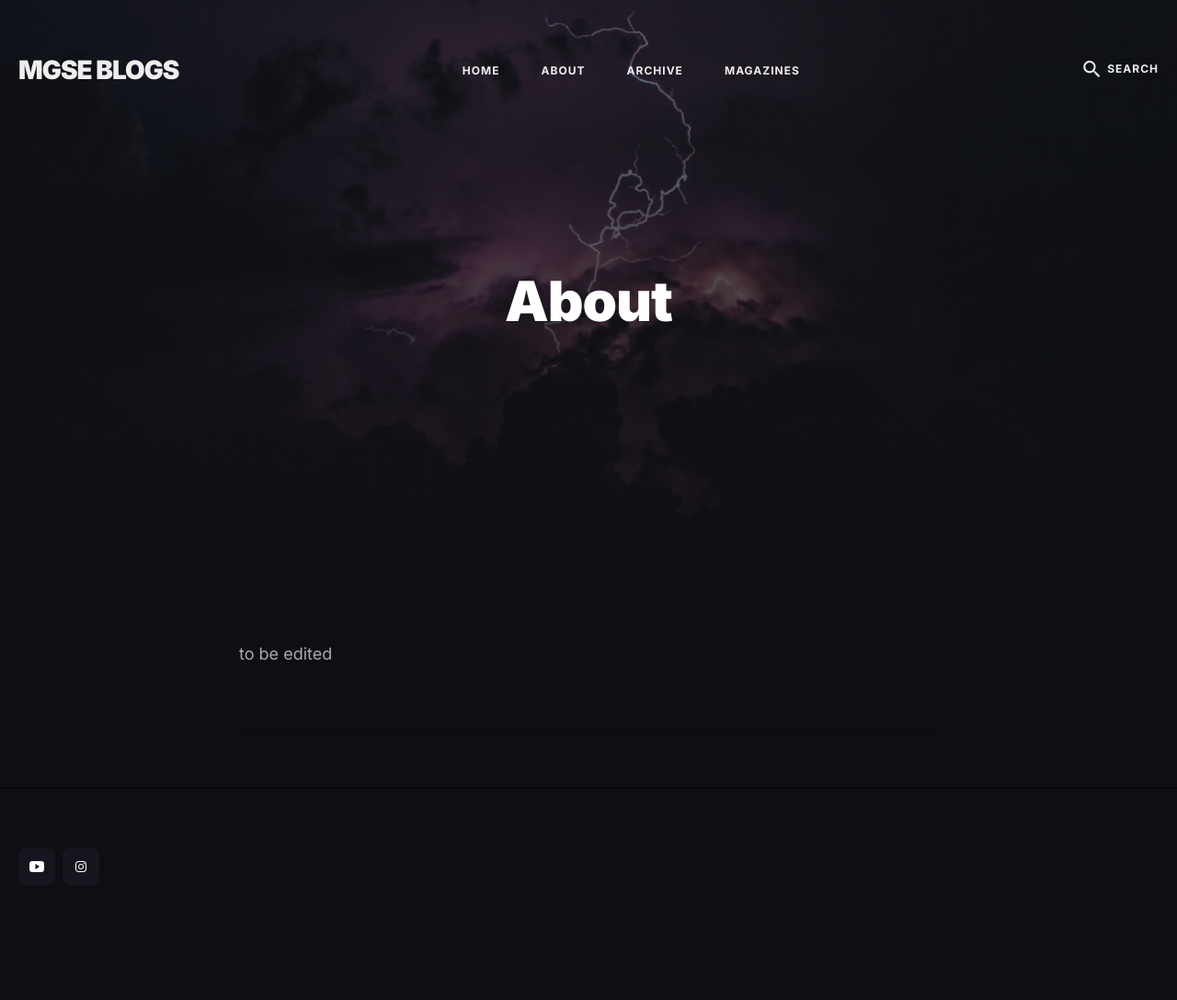
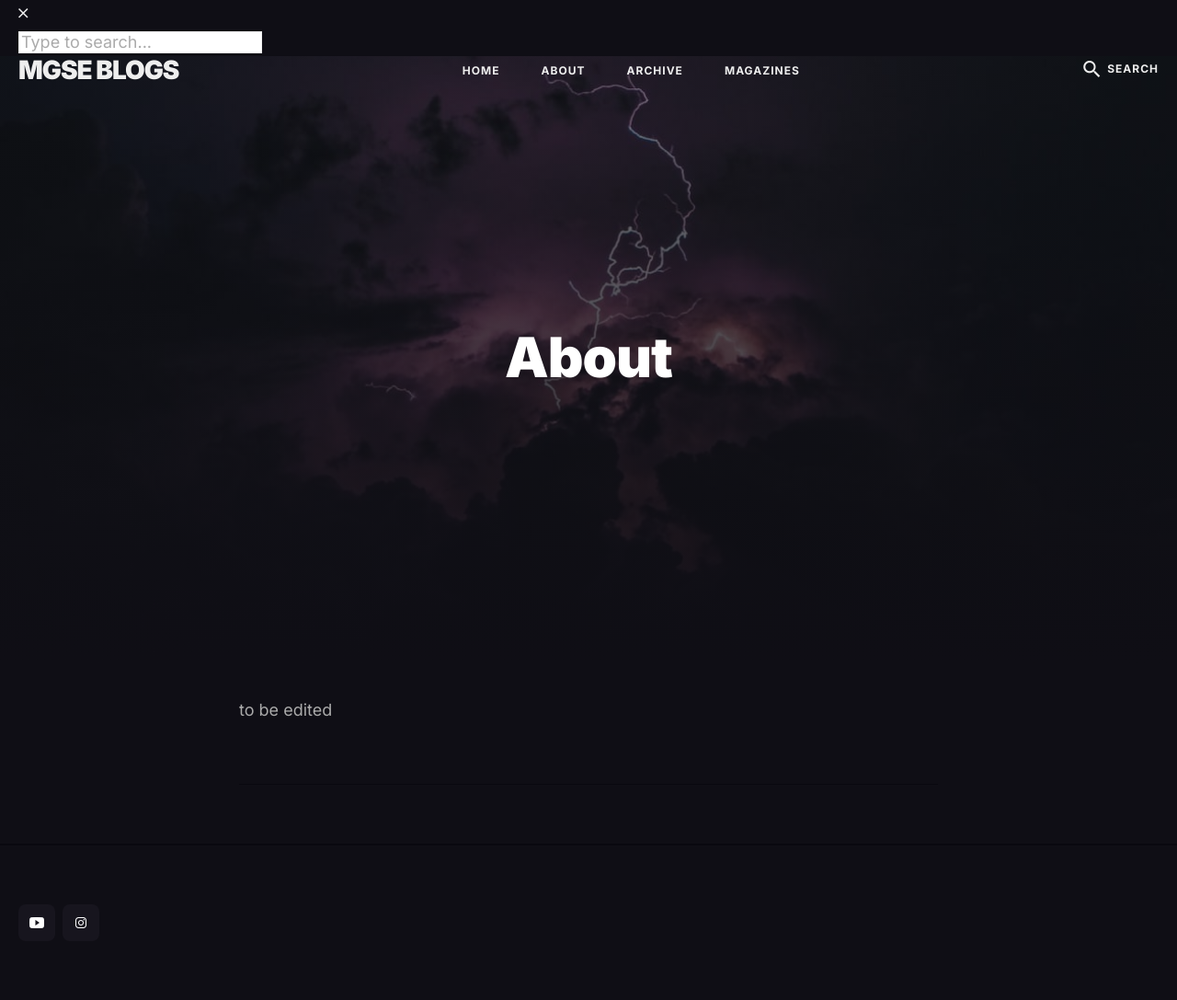
Before and after one commit to MGSE-Blogs/mgse-blogs.github.io, a Jekyll site: the page built from _pages/about.md, in a window 1280 px wide. Shown: the whole page at 92% size. Built offline with Jekyll 4.4.1, drawn with Linux system fonts in a browser that asks for light colours; nearby versions of some CDN libraries; before the commit the page ends 1026 px from its top, so only the background shows below that.

Commit message:
Update main.scss

```diff
--- a/_includes/main.scss
+++ b/_includes/main.scss
@@ -79,7 +79,7 @@
 /* >>>>>>>>>>>>>> :: 3.3-Header <<<<<<<<<<<<<<< */
 @import '3-modules/header';
 /* >>>>>>>>>>>>>> :: 3.4-Search <<<<<<<<<<<<<<< */
-@import '3-modules/search';
+//@import '3-modules/search';
 /* >>>>>>>>>>>>>> :: 3.5-Pagination <<<<<<<<<<<<<<< */
 @import '3-modules/pagination';
 /* >>>>>>>>>>>>>> :: 3.6-Footer <<<<<<<<<<<<<<< */
```
